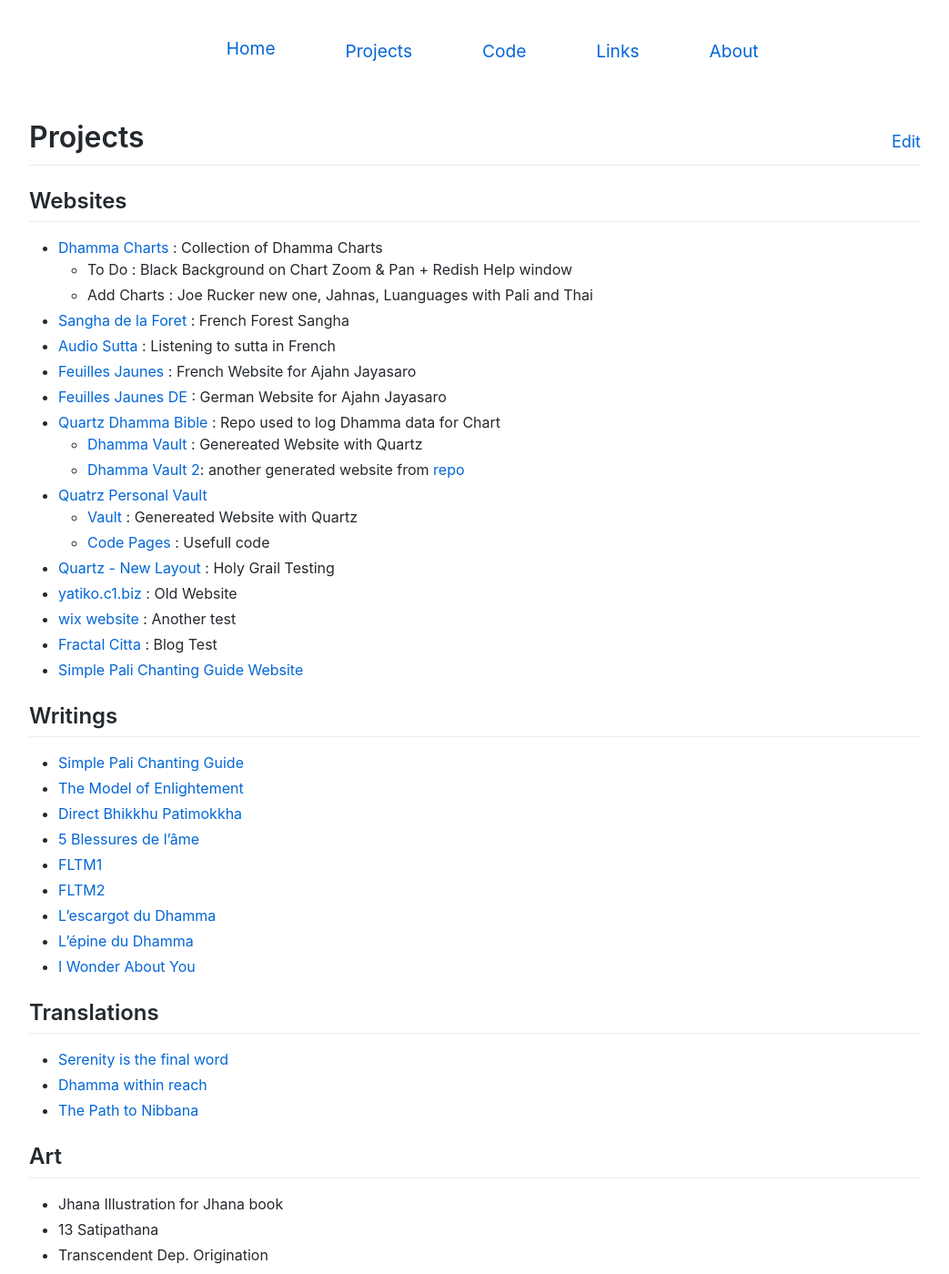
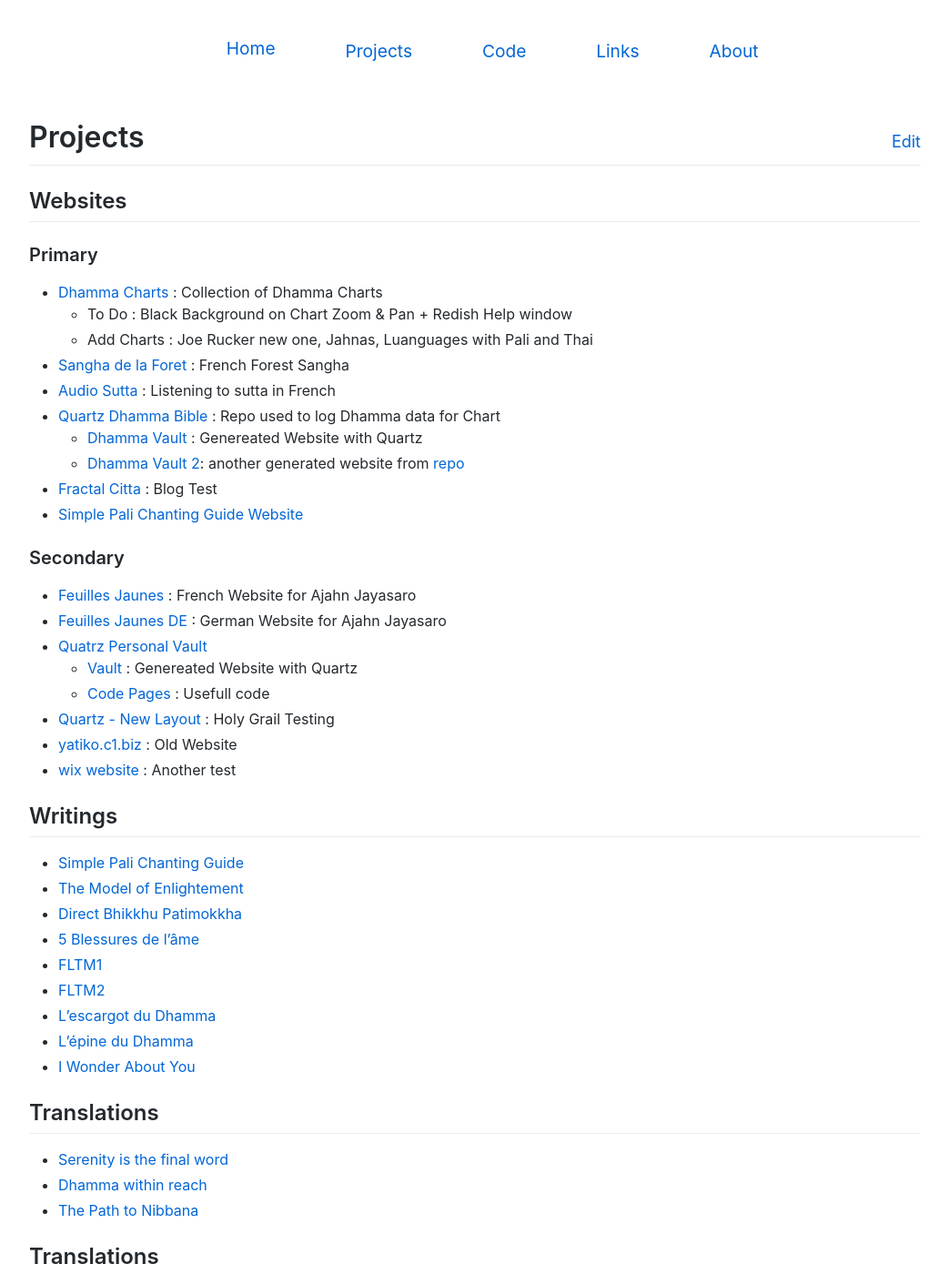
Before and after one commit to cittadhammo/old-personal-website, a Jekyll site: the page built from projects.md, in a window 1280 px wide and 1400 px high. Shown: the whole window at 91% size, without its empty margins (118-1161 px from the left). Built offline with Jekyll 4.4.1, drawn with Linux system fonts in a browser that asks for light colours; some of the changed text lies outside the part shown.

Commit message:
Update projects.md

```diff
--- a/projects.md
+++ b/projects.md
@@ -5,24 +5,28 @@ title: Projects
 
 ## Websites
 
+### Primary
 - [Dhamma Charts](http://www.dhammacharts.org) : Collection of Dhamma Charts
   - To Do : Black Background on Chart Zoom & Pan + Redish Help window
   - Add Charts : Joe Rucker new one, Jahnas, Luanguages with Pali and Thai
 - [Sangha de la Foret](http://www.sanghadelaforet.org) : French Forest Sangha
 - [Audio Sutta](http://www.audiosutta.org) : Listening to sutta in French
-- [Feuilles Jaunes](http://www.ajahnjayasaro.fr) : French Website for Ajahn Jayasaro
-- [Feuilles Jaunes DE](http://www.ajahnjayasaro.de) : German Website for Ajahn Jayasaro
 - [Quartz Dhamma Bible](https://github.com/DhammaCharts/dhammas/) : Repo used to log Dhamma data for Chart
   - [Dhamma Vault](https://www.dhammacharts.org/dhammas/) : Genereated Website with Quartz
   - [Dhamma Vault 2](https://www.dhammacharts.org/quartz/): another generated website from [repo](https://github.com/DhammaCharts/quartz/tree/holy-grail)
+ - [Fractal Citta](https://fractalcitta.github.io/) : Blog Test
+- [Simple Pali Chanting Guide Website](https://palichanting.github.io/)
+
+### Secondary
+- [Feuilles Jaunes](http://www.ajahnjayasaro.fr) : French Website for Ajahn Jayasaro
+- [Feuilles Jaunes DE](http://www.ajahnjayasaro.de) : German Website for Ajahn Jayasaro
 - [Quatrz Personal Vault](https://github.com/DhammaCharts/vault)
   - [Vault](https://www.dhammacharts.org/vault/) : Genereated Website with Quartz
   - [Code Pages](https://www.dhammacharts.org/vault/code/code/) : Usefull code
 - [Quartz - New Layout](https://github.com/DhammaCharts/quartz) : Holy Grail Testing
 - [yatiko.c1.biz](http://yatiko.c1.biz/) : Old Website
 - [wix website](https://guydelacombe8.wixsite.com/monsite) : Another test
-- [Fractal Citta](https://fractalcitta.github.io/) : Blog Test
-- [Simple Pali Chanting Guide Website](https://palichanting.github.io/)
+
 
 ## Writings
 
@@ -42,6 +46,12 @@ title: Projects
 - [Dhamma within reach](https://drive.google.com/drive/folders/16ZMTsbYAR4NP-kbrGg8niopB6nhDVA9E?usp=sharing)
 - [The Path to Nibbana](https://drive.google.com/drive/folders/17NI5TpUQjPdVgKOnFPeCq54LGhj0-9iF?usp=sharing)
 
+## Translations
+
+- Proof-reading Ajahn Sucitto's work
+  - Les Sankhara
+  - Clarte et espace
+  -
 ## Art
 
 - Jhana Illustration for Jhana book
@@ -49,7 +59,6 @@ title: Projects
 - Transcendent Dep. Origination
 - 8-fold Path Stupa
 - 3 Powers
-
 
 ## Code
 
```
